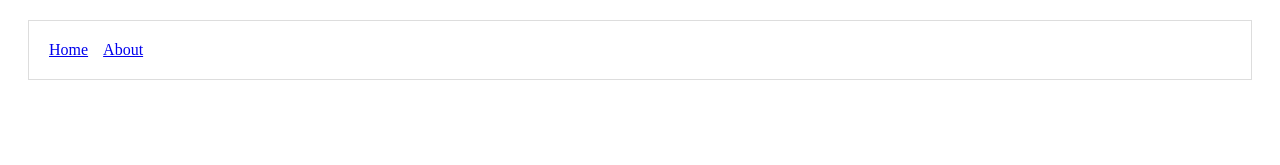
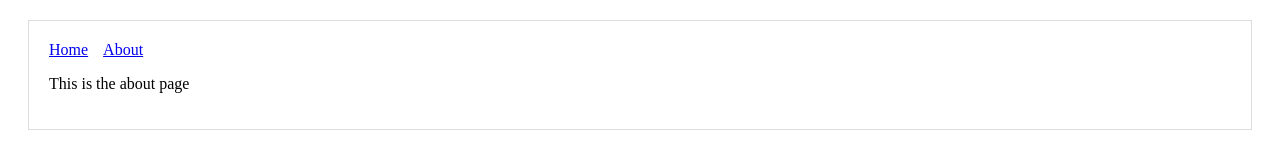
Before and after one commit to wassgha/digital-signage, a Next.js app: page /mongoTest in a window 1280 px wide. Shown: the top 165 px of the page. Built offline with nearby package versions, Linux system fonts and the light colour scheme.

Commit message:
Just more moving back and forth?

```diff
--- a/pages/mongoTest.js
+++ b/pages/mongoTest.js
@@ -1,14 +1,22 @@
-import Layout from '../components/Layout.js'
-import Markdown from 'react-markdown'
-import fetch from 'isomorphic-unfetch'
+import Layout from "../components/Layout.js"
+import Markdown from "react-markdown"
+import React, { Component } from "react"
+import fetch from "isomorphic-unfetch"
 
-const mongoose = require('mongoose')
+const mongoose = require("mongoose")
 
-const mongoTest = props => (
-  <Layout>
+class MongoTest extends Component {
+  //eslint-disable-next-line no-console
+  //console.log(this.props)
+  render() {
+    //eslint-disable-next-line no-console
+    console.log(this.props)
+    return (
+      <Layout>
+        <p>This is the about page</p>
+      </Layout>
+    )
+  }
+}
 
-  </Layout>
-)
-
-
-export default mongoTest
+export default MongoTest
```
